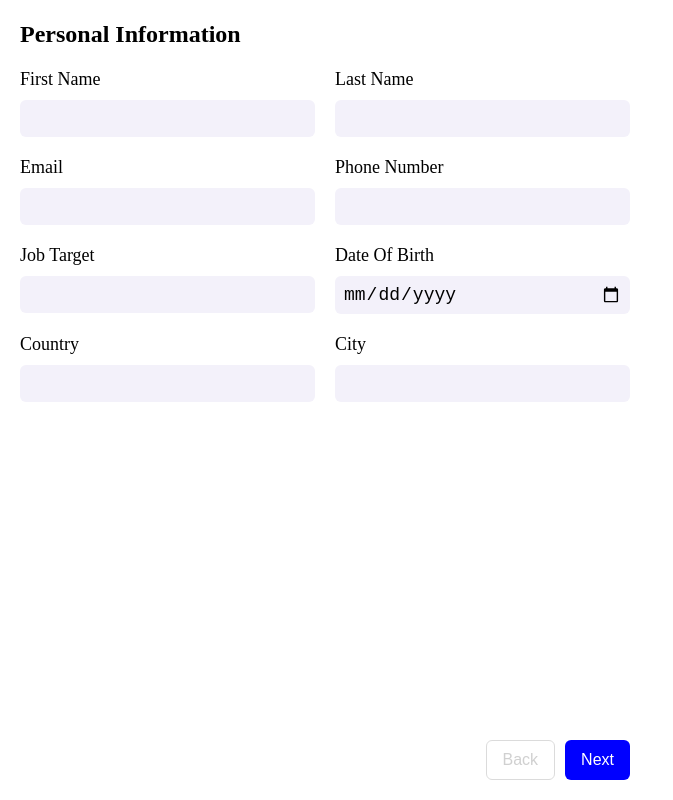
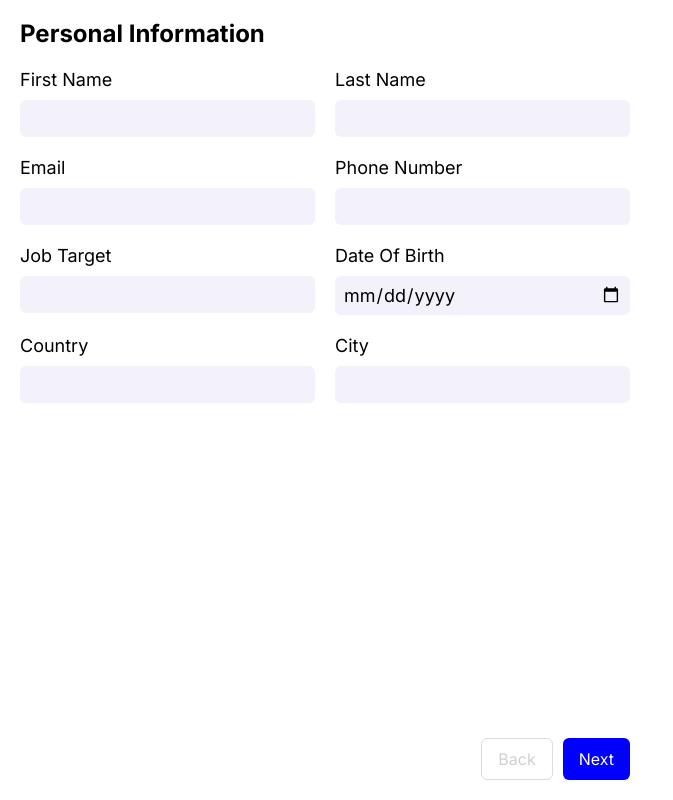
Before and after one commit to danyapac3/cv-builder, a React (Vite) app: page / in a window 1280 px wide. Shown: the whole page, without its empty margins (0-673 px from the left). Built offline with nearby package versions, Linux system fonts and the light colour scheme.

Commit message:
Add inter font

```diff
--- a/src/styles/index.css
+++ b/src/styles/index.css
@@ -1,6 +1,9 @@
+@import url("https://fonts.googleapis.com/css2?family=Inter:ital,opsz,wght@0,14..32,100..900;1,14..32,100..900&display=swap");
+
 html,
 body {
   height: 100%;
+  font-family: "Inter", Verdana, Geneva, Tahoma, sans-serif;
 }
 
 body {
@@ -21,6 +24,7 @@
 
 input,
 button {
+  font-family: inherit;
   font-size: inherit;
 }
 
```
